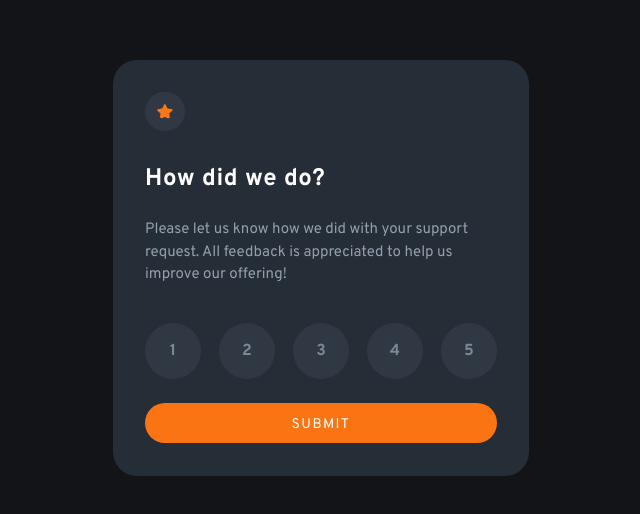
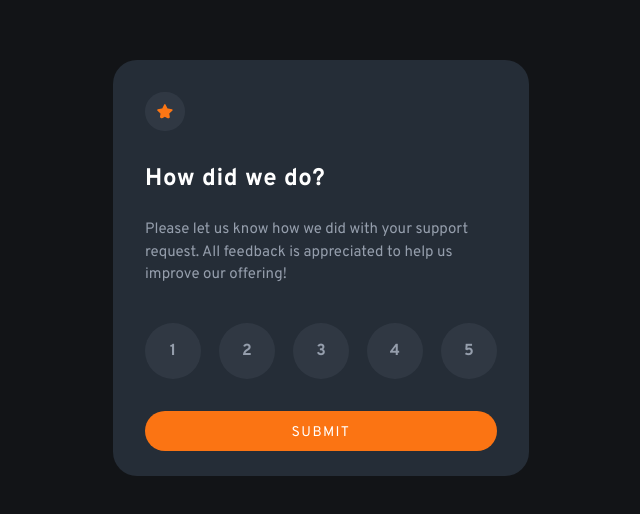
Before and after one commit to might01/rating-component-challenge, a website: page index.html in a window 1280 px wide. Shown: the part 132-646 px from the top of the page, without its empty margins (319-959 px from the left). Drawn offline with Linux system fonts and the light colour scheme.

Commit message:
fix missing class

```diff
--- a/index.html
+++ b/index.html
@@ -31,6 +31,7 @@
             <img
               src="images/icon-star.svg"
               class="w-10 p-3 rounded-full bg-lightGrey/10"
+              alt=""
             />
           </div>
           <h1 class="mb-2 md:mb-6 text-2xl font-bold tracking-wide">
@@ -40,8 +41,8 @@
             Please let us know how we did with your support request. All
             feedback is appreciated to help us improve our offering!
           </p>
-          <form id="rating-form" lass="text-lightGrey flex flex-col space-y-8">
-            <div class="flex flex-row justify-between mb-6 text-mediumGrey">
+          <form id="rating-form" class="text-lightGrey flex flex-col space-y-8">
+            <div class="flex flex-row justify-between">
               <div
                 class="w-10 h-10 md:w-14 md:h-14 flex justify-center items-center"
               >
```
Also changed, not shown: css/style.css.
